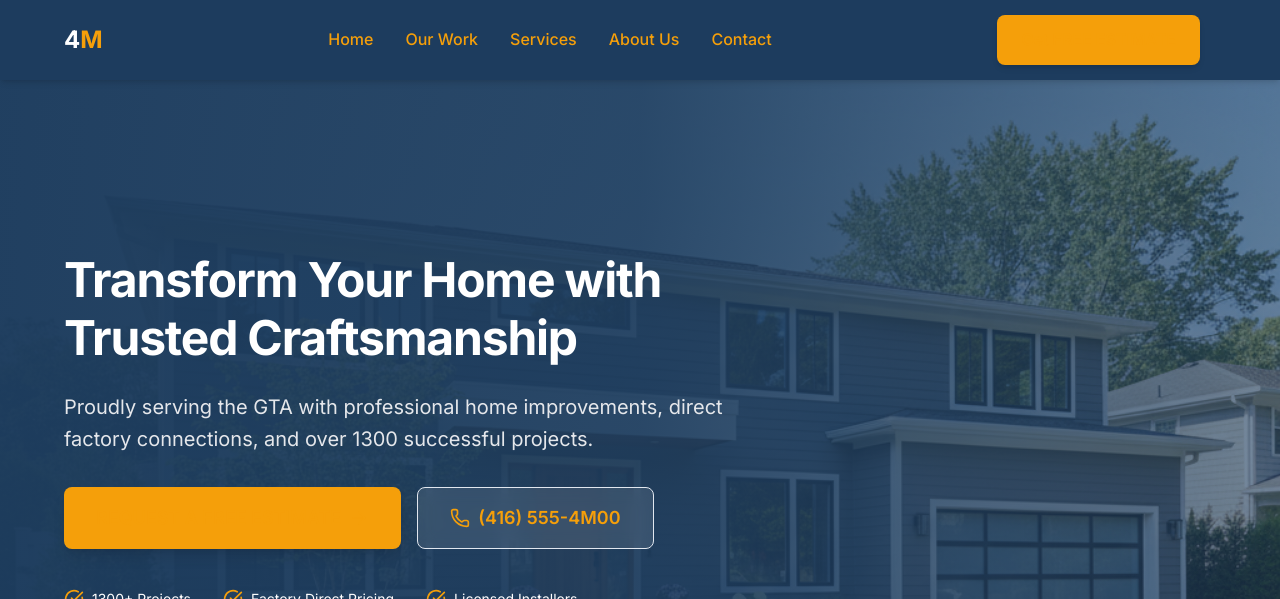
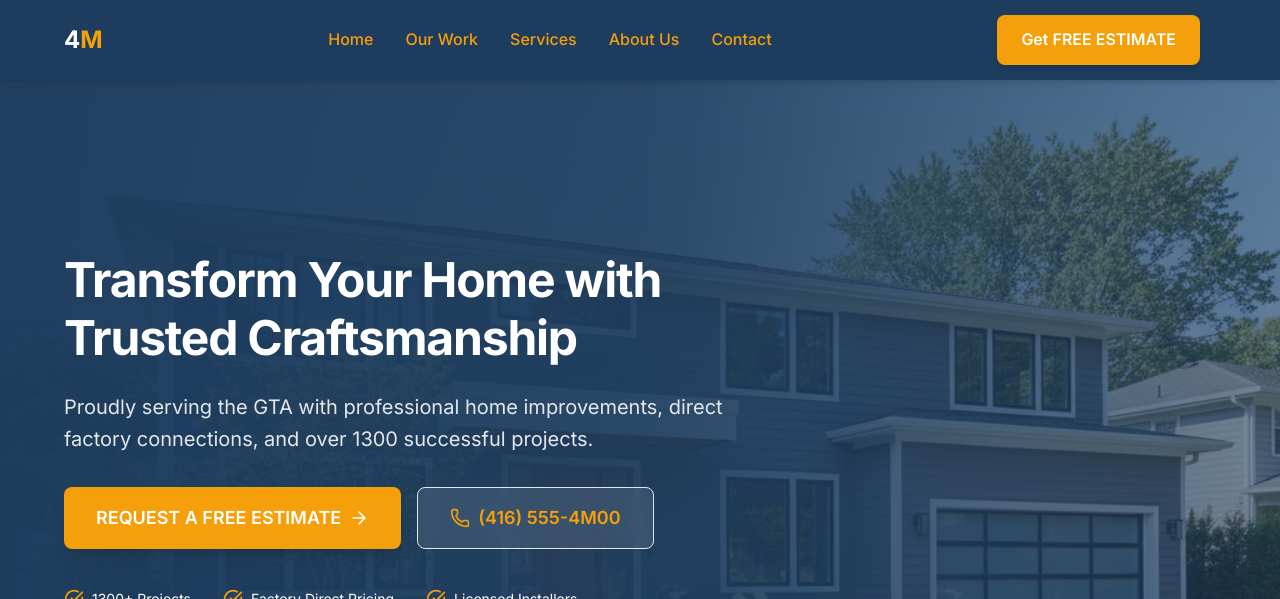
Before and after one commit to TNDIGITALMARK/f6661801-6e34-4d49-8ebd-1f3468507fa8, a Next.js app: page / in a window 1280 px wide. Shown: the top 599 px of the page. Built offline with nearby package versions, Linux system fonts and the light colour scheme; no server answers.

Commit message:
Phoenix Agent implementation - Now for any of the yellow buttons, they have text ...

```diff
--- a/src/app/globals.css
+++ b/src/app/globals.css
@@ -346,3 +346,24 @@ section.bg-primary h5,
 section.bg-primary h6 {
   color: white;
 }
+
+/* 🔥 CRITICAL FIX: Ensure all yellow/orange buttons (bg-accent) have white text */
+.bg-accent,
+button.bg-accent,
+a.bg-accent,
+[class*="bg-accent"] {
+  color: white !important;
+}
+
+/* Ensure nested elements within accent backgrounds also have white text */
+.bg-accent *,
+button.bg-accent *,
+a.bg-accent * {
+  color: white !important;
+}
+
+/* Override any conflicting text color classes on accent backgrounds */
+.bg-accent.text-foreground,
+.bg-accent .text-foreground {
+  color: white !important;
+}
```
